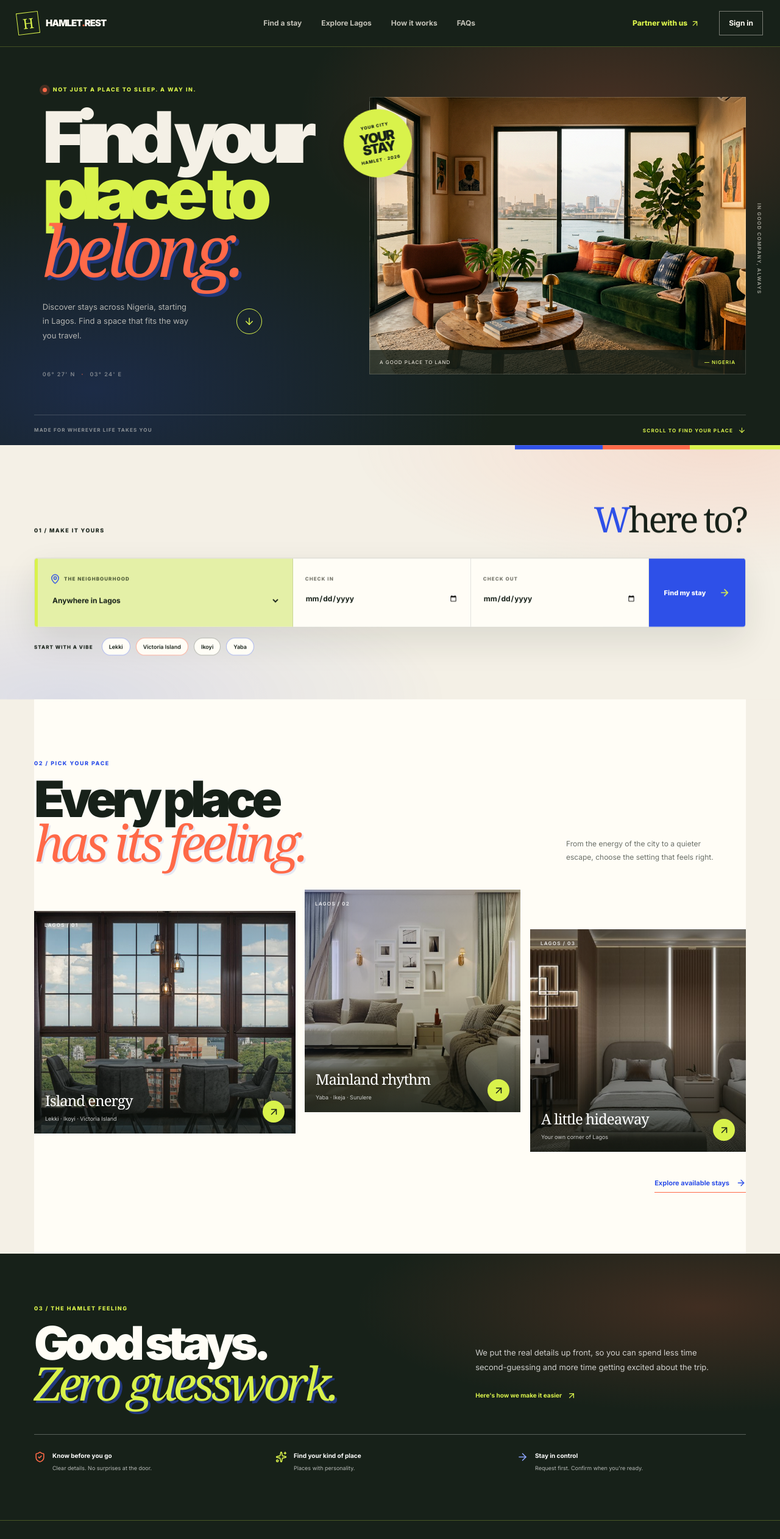
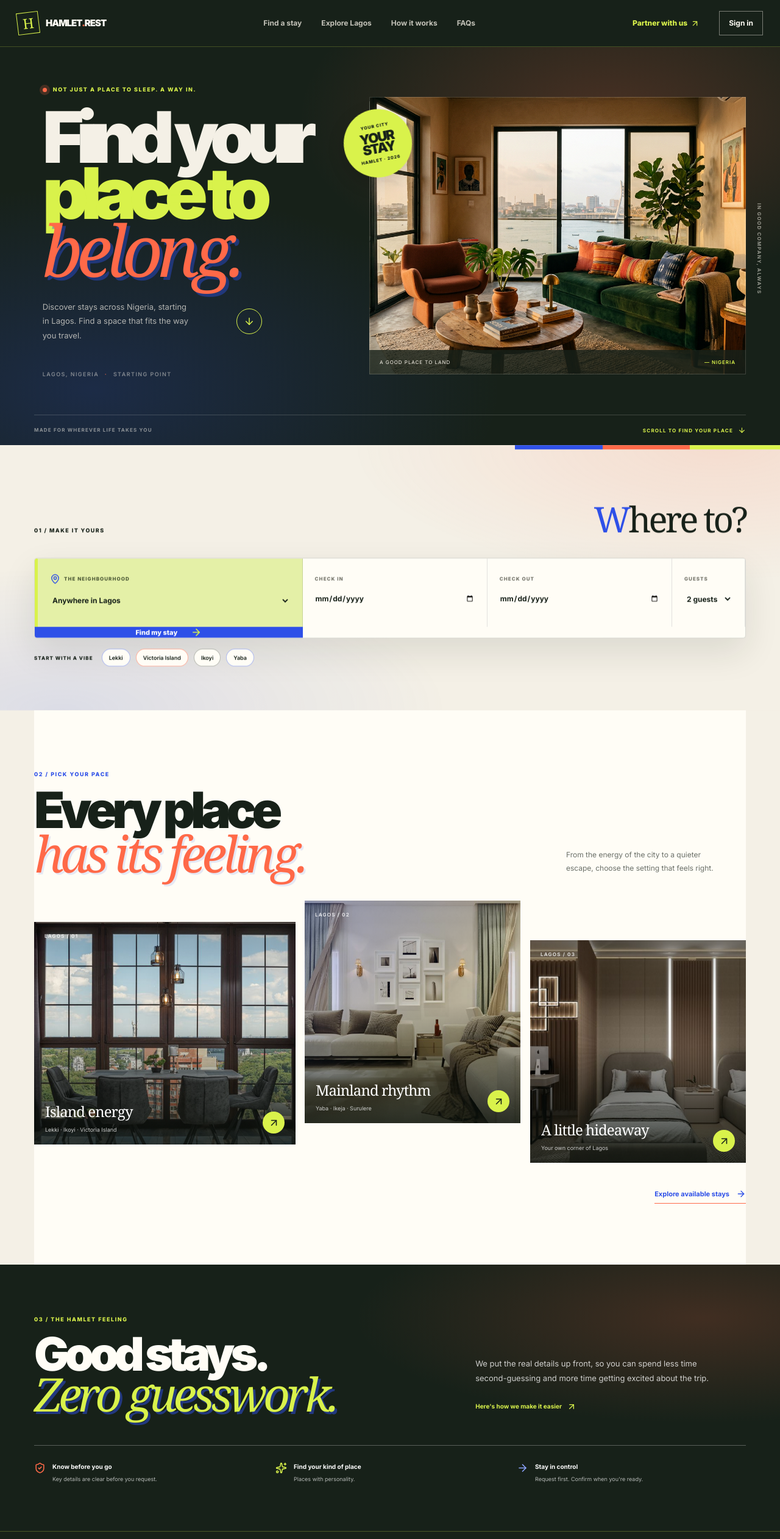
Before and after one commit to 4Buckscodes/hamletshortlets, a Next.js app: page / in a window 1280 px wide. Shown: the top 2524 px of the page at 61% size. Built offline with nearby package versions, Linux system fonts and the light colour scheme; a web font is replaced by a local one.

Commit message:
Improve guest-first homepage search and remove unsupported trust promise

```diff
--- a/app/page.tsx
+++ b/app/page.tsx
@@ -18,7 +18,7 @@ export default function HomePage() {
             <p className="home-kicker"><span className="home-kicker-dot" /> NOT JUST A PLACE TO SLEEP. A WAY IN.</p>
             <h1 id="home-title">Find your<br /><span>place to</span><br /><em>belong.</em></h1>
             <div className="home-intro-row"><p>Discover stays across Nigeria, starting in Lagos. Find a space that fits the way you travel.</p><a href="#find-your-stay" className="home-scroll" aria-label="Scroll to find your stay"><ArrowDown size={18} /></a></div>
-            <div className="home-coordinate">06° 27&apos; N <span>·</span> 03° 24&apos; E</div>
+            <div className="home-coordinate">LAGOS, NIGERIA <span>·</span> STARTING POINT</div>
           </div>
           <div className="home-hero-art">
             <div className="home-photo-frame"><img src="/images/hamlet-lagos-hero.png" alt="Sunlit Lagos apartment with tactile green and terracotta details" /><span className="home-image-index">A GOOD PLACE TO LAND <b>— NIGERIA</b></span></div>
@@ -35,6 +35,7 @@ export default function HomePage() {
           <label className="home-search-field home-destination"><span><MapPin size={17} /> THE NEIGHBOURHOOD</span><select name="area" defaultValue="" aria-label="Choose a neighbourhood"><option value="">Anywhere in Lagos</option>{areas.map(area => <option key={area} value={area}>{area}</option>)}</select></label>
           <label className="home-search-field"><span>CHECK IN</span><input name="checkIn" type="date" aria-label="Check-in date" /></label>
           <label className="home-search-field"><span>CHECK OUT</span><input name="checkOut" type="date" aria-label="Check-out date" /></label>
+          <label className="home-search-field home-guests"><span>GUESTS</span><select name="guests" defaultValue="2" aria-label="Number of guests">{[1,2,3,4,5,6,7,8,9,10,12,15,20].map(count => <option key={count} value={count}>{count} {count===1?"guest":"guests"}</option>)}</select></label>
           <button className="home-search-button" type="submit"><span>Find my stay</span><ArrowRight size={18} /></button>
         </form>
         <div className="home-area-quick"><span>START WITH A VIBE</span>{areas.slice(0, 4).map(area => <Link key={area} href={`/stays?area=${encodeURIComponent(area)}`}>{area}</Link>)}</div>
@@ -46,7 +47,7 @@ export default function HomePage() {
         <Link className="home-all-stays" href="/stays">Explore available stays <ArrowRight size={16} /></Link>
       </section>
 
-      <section className="home-belief"><div className="home-shell home-belief-grid"><div><p className="home-section-label">03 / THE HAMLET FEELING</p><h2>Good stays.<br /><em>Zero guesswork.</em></h2></div><div className="home-belief-copy"><p>We put the real details up front, so you can spend less time second-guessing and more time getting excited about the trip.</p><Link href="/how-it-works">Here&apos;s how we make it easier <ArrowUpRight size={16} /></Link></div><div className="home-belief-points"><div><ShieldCheck size={19} /><span><strong>Know before you go</strong><small>Clear details. No surprises at the door.</small></span></div><div><Sparkles size={19} /><span><strong>Find your kind of place</strong><small>Places with personality.</small></span></div><div><ArrowRight size={19} /><span><strong>Stay in control</strong><small>Request first. Confirm when you&apos;re ready.</small></span></div></div></div></section>
+      <section className="home-belief"><div className="home-shell home-belief-grid"><div><p className="home-section-label">03 / THE HAMLET FEELING</p><h2>Good stays.<br /><em>Zero guesswork.</em></h2></div><div className="home-belief-copy"><p>We put the real details up front, so you can spend less time second-guessing and more time getting excited about the trip.</p><Link href="/how-it-works">Here&apos;s how we make it easier <ArrowUpRight size={16} /></Link></div><div className="home-belief-points"><div><ShieldCheck size={19} /><span><strong>Know before you go</strong><small>Key details are clear before you request.</small></span></div><div><Sparkles size={19} /><span><strong>Find your kind of place</strong><small>Places with personality.</small></span></div><div><ArrowRight size={19} /><span><strong>Stay in control</strong><small>Request first. Confirm when you&apos;re ready.</small></span></div></div></div></section>
 
     </main>
   );
```
